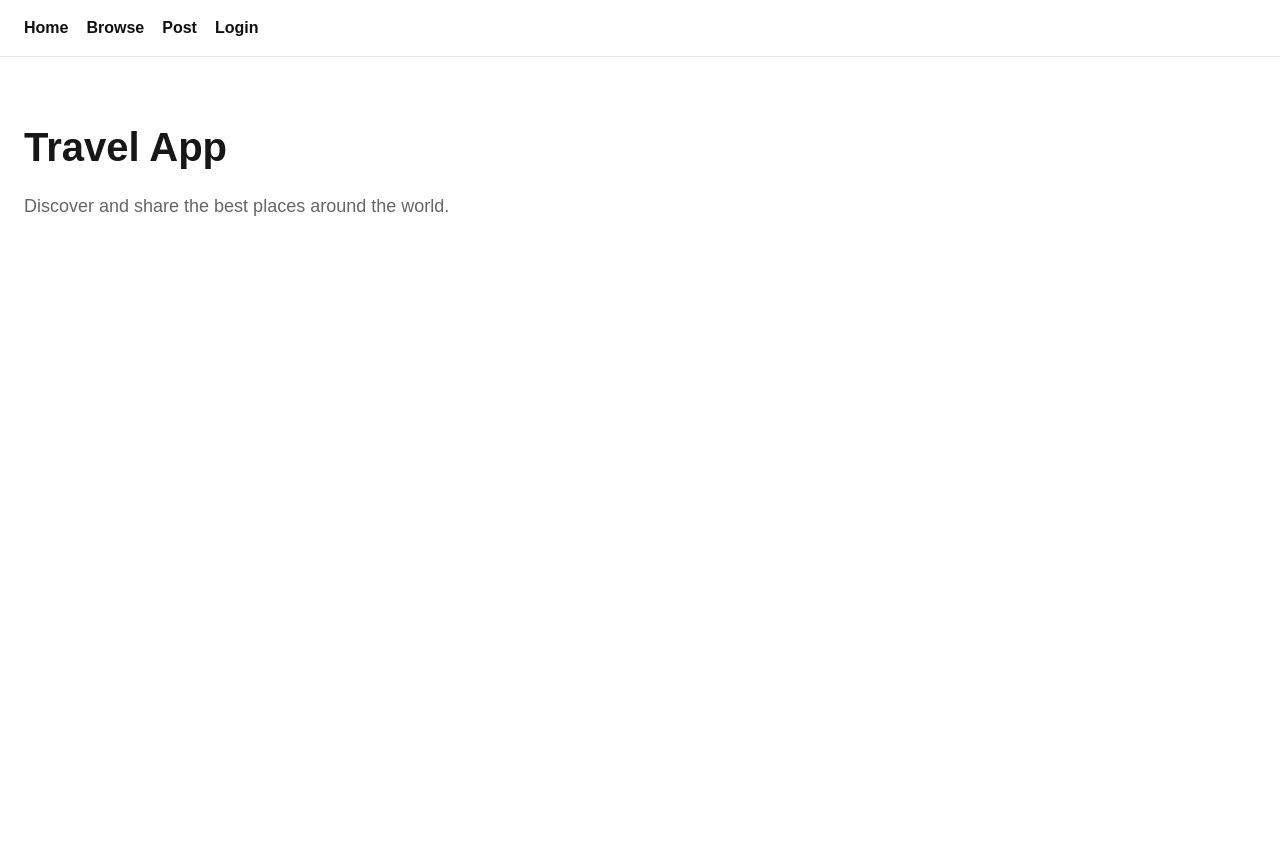
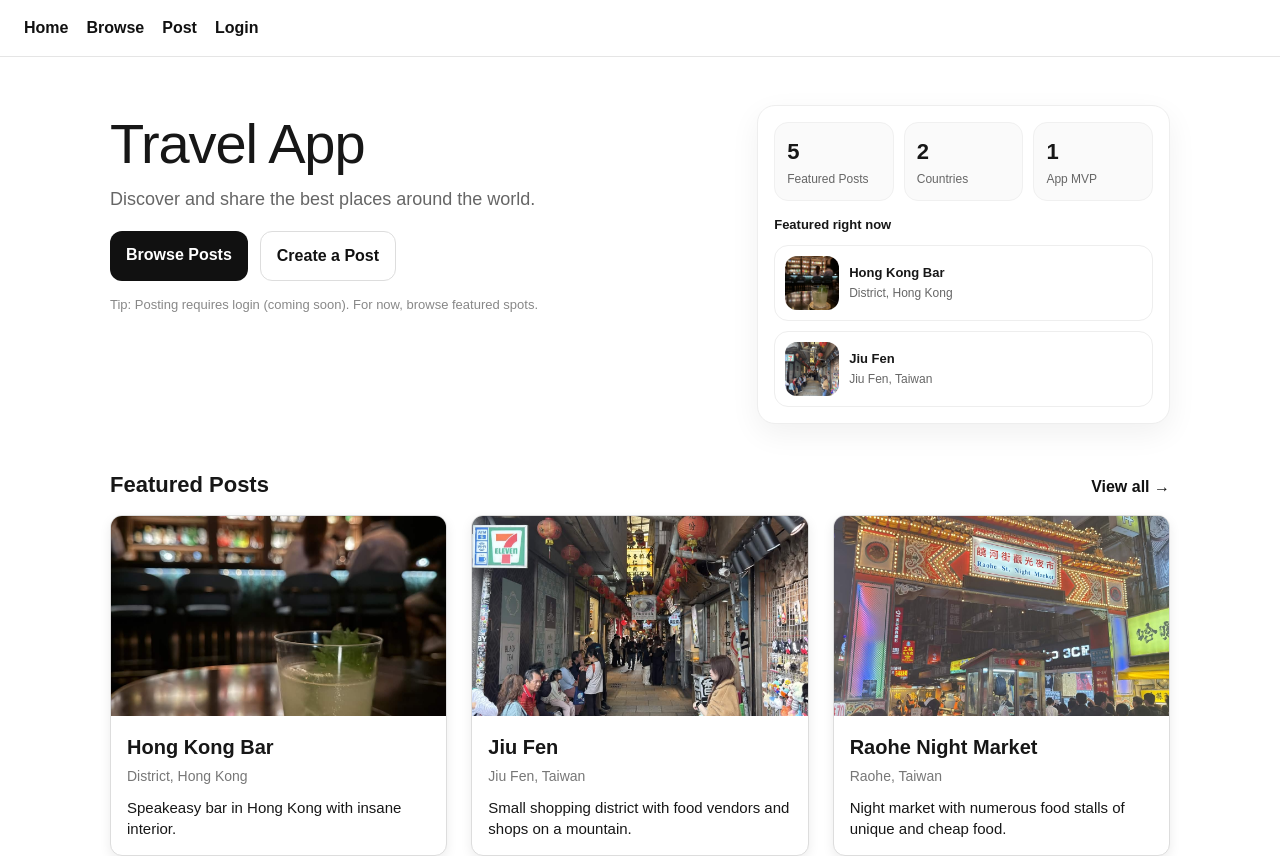
Before and after one commit to kyleyuen3/travel-app, a Next.js app in the folder frontend/: page / in a window 1280 px wide. Shown: the top 856 px of the page. Before the commit the page ends 800 px from the top, so only its background shows below. Built offline with nearby package versions, Linux system fonts and the light colour scheme.

Commit message:
updated the home page and css for it

```diff
--- a/frontend/app/home.module.css
+++ b/frontend/app/home.module.css
@@ -1,19 +1,216 @@
 /* CSS file for home page */
 
-/* container for home page */
+/* Controls page width and center alignment */
 .container {
-    padding: 60px 24px;
+  max-width: 1100px;
+  margin: 0 auto;
+  padding: 48px 20px 70px;
 }
 
-/* title styling for home page */
-.title {
-    font-size: 40px;
-    font-weight: bold;
-    margin-bottom: 16px;
+
+/* Top landing section with title + buttons */
+.hero {
+  display: grid;
+  grid-template-columns: 1.2fr 0.8fr;
+  gap: 28px;
+  align-items: start;
 }
 
-/* subtitle styling for home page */
+.heroText {
+  padding-top: 10px;
+}
+
+
+/* Main headline and description text */
+.title {
+  margin: 0;
+  font-size: 56px;
+  letter-spacing: -0.02em;
+  line-height: 1.05;
+}
+
 .subtitle {
-    font-size: 18px;
-    color: #666;
+  margin-top: 12px;
+  font-size: 18px;
+  color: #666;
+  max-width: 520px;
+  line-height: 1.5;
 }
+
+
+/* Browse + Create Post buttons */
+.actions {
+  margin-top: 18px;
+  display: flex;
+  gap: 12px;
+  flex-wrap: wrap;
+}
+
+.primaryBtn {
+  display: inline-block;
+  padding: 12px 16px;
+  border-radius: 12px;
+  background: #111;
+  color: #fff;
+  text-decoration: none;
+  font-weight: 700;
+}
+
+.primaryBtn:hover {
+  opacity: 0.9;
+}
+
+.secondaryBtn {
+  display: inline-block;
+  padding: 12px 16px;
+  border-radius: 12px;
+  border: 1px solid #ddd;
+  background: #fff;
+  color: #111;
+  text-decoration: none;
+  font-weight: 700;
+}
+
+.secondaryBtn:hover {
+  background: #f6f6f6;
+}
+
+.note {
+  margin-top: 14px;
+  font-size: 13px;
+  color: #888;
+}
+
+
+/* Right side stat card with quick preview */
+.heroCard {
+  border: 1px solid #eee;
+  border-radius: 18px;
+  padding: 16px;
+  background: #fff;
+  box-shadow: 0 10px 30px rgba(0,0,0,0.06);
+}
+
+
+/* Featured posts / countries / app MVP */
+.statRow {
+  display: grid;
+  grid-template-columns: repeat(3, 1fr);
+  gap: 10px;
+}
+
+.stat {
+  border: 1px solid #f0f0f0;
+  border-radius: 14px;
+  padding: 12px;
+  background: #fafafa;
+}
+
+.statNumber {
+  font-size: 22px;
+  font-weight: 800;
+  margin-bottom: 2px;
+}
+
+.statLabel {
+  font-size: 12px;
+  color: #666;
+}
+
+
+/* Small featured items inside hero card */
+.miniPreview {
+  margin-top: 14px;
+}
+
+.miniTitle {
+  font-weight: 800;
+  font-size: 13px;
+  margin-bottom: 10px;
+}
+
+.miniGrid {
+  display: grid;
+  gap: 10px;
+}
+
+.miniItem {
+  display: grid;
+  grid-template-columns: 54px 1fr;
+  gap: 10px;
+  align-items: center;
+  padding: 10px;
+  border-radius: 14px;
+  border: 1px solid #eee;
+  background: #fff;
+}
+
+.miniImg {
+  width: 54px;
+  height: 54px;
+  border-radius: 12px;
+  object-fit: cover;
+}
+
+.miniName {
+  font-weight: 800;
+  font-size: 13px;
+}
+
+.miniMeta {
+  font-size: 12px;
+  color: #666;
+  margin-top: 2px;
+}
+
+
+/* Section title + grid of PostCards */
+.section {
+  margin-top: 44px;
+}
+
+.sectionHeader {
+  display: flex;
+  justify-content: space-between;
+  align-items: baseline;
+  gap: 12px;
+  margin-bottom: 14px;
+}
+
+.sectionTitle {
+  margin: 0;
+  font-size: 22px;
+  font-weight: 800;
+}
+
+.sectionLink {
+  color: #111;
+  text-decoration: none;
+  font-weight: 700;
+}
+
+.sectionLink:hover {
+  text-decoration: underline;
+}
+
+
+/* Layout for featured post cards */
+.grid {
+  display: grid;
+  grid-template-columns: repeat(auto-fit, minmax(260px, 1fr));
+  gap: 24px;
+}
+
+
+/* Adjust layout for smaller screens */
+@media (max-width: 900px) {
+
+  .hero {
+    grid-template-columns: 1fr;
+  }
+
+  .title {
+    font-size: 44px;
+  }
+
+}
--- a/frontend/app/page.tsx
+++ b/frontend/app/page.tsx
@@ -1,11 +1,118 @@
+import Link from "next/link";
 import styles from "./home.module.css";
+import PostCard from "./components/PostCard";
 
 export default function HomePage() {
+  const featured = [
+    {
+      title: "Hong Kong Bar",
+      city: "District",
+      country: "Hong Kong",
+      description: "Speakeasy bar in Hong Kong with insane interior.",
+      imageUrl: "/hongkongspeak.jpg",
+    },
+    {
+      title: "Jiu Fen",
+      city: "Jiu Fen",
+      country: "Taiwan",
+      description: "Small shopping district with food vendors and shops on a mountain.",
+      imageUrl: "/jiufen.jpg",
+    },
+    {
+      title: "Raohe Night Market",
+      city: "Raohe",
+      country: "Taiwan",
+      description: "Night market with numerous food stalls of unique and cheap food.",
+      imageUrl: "/raohe.jpg",
+    },
+    {
+      title: "Taipei 101",
+      city: "Taipei",
+      country: "Taiwan",
+      description: "Tower in Taipei with nice views and cafe on the 86th floor.",
+      imageUrl: "/taipei101.jpg",
+    },
+  ];
+
   return (
     <main className={styles.container}>
-      <h1 className={styles.title}>Travel App</h1>
+      <section className={styles.hero}>
+        <div className={styles.heroText}>
+          <h1 className={styles.title}>Travel App</h1>
+          <p className={styles.subtitle}>
+            Discover and share the best places around the world.
+          </p>
 
-      <p className={styles.subtitle}>Discover and share the best places around the world.</p>
+          <div className={styles.actions}>
+            <Link className={styles.primaryBtn} href="/browse">
+              Browse Posts
+            </Link>
+            <Link className={styles.secondaryBtn} href="/post">
+              Create a Post
+            </Link>
+          </div>
+
+          <p className={styles.note}>
+            Tip: Posting requires login (coming soon). For now, browse featured spots.
+          </p>
+        </div>
+
+        <div className={styles.heroCard}>
+          <div className={styles.statRow}>
+            <div className={styles.stat}>
+              <div className={styles.statNumber}>5</div>
+              <div className={styles.statLabel}>Featured Posts</div>
+            </div>
+            <div className={styles.stat}>
+              <div className={styles.statNumber}>2</div>
+              <div className={styles.statLabel}>Countries</div>
+            </div>
+            <div className={styles.stat}>
+              <div className={styles.statNumber}>1</div>
+              <div className={styles.statLabel}>App MVP</div>
+            </div>
+          </div>
+
+          <div className={styles.miniPreview}>
+            <div className={styles.miniTitle}>Featured right now</div>
+            <div className={styles.miniGrid}>
+              {featured.slice(0, 2).map((p, i) => (
+                <div key={i} className={styles.miniItem}>
+                  <img className={styles.miniImg} src={p.imageUrl} alt={p.title} />
+                  <div className={styles.miniText}>
+                    <div className={styles.miniName}>{p.title}</div>
+                    <div className={styles.miniMeta}>
+                      {p.city}, {p.country}
+                    </div>
+                  </div>
+                </div>
+              ))}
+            </div>
+          </div>
+        </div>
+      </section>
+
+      <section className={styles.section}>
+        <div className={styles.sectionHeader}>
+          <h2 className={styles.sectionTitle}>Featured Posts</h2>
+          <Link className={styles.sectionLink} href="/browse">
+            View all →
+          </Link>
+        </div>
+
+        <div className={styles.grid}>
+          {featured.map((post, index) => (
+            <PostCard
+              key={index}
+              title={post.title}
+              city={post.city}
+              country={post.country}
+              description={post.description}
+              imageUrl={post.imageUrl}
+            />
+          ))}
+        </div>
+      </section>
     </main>
   );
 }
```
